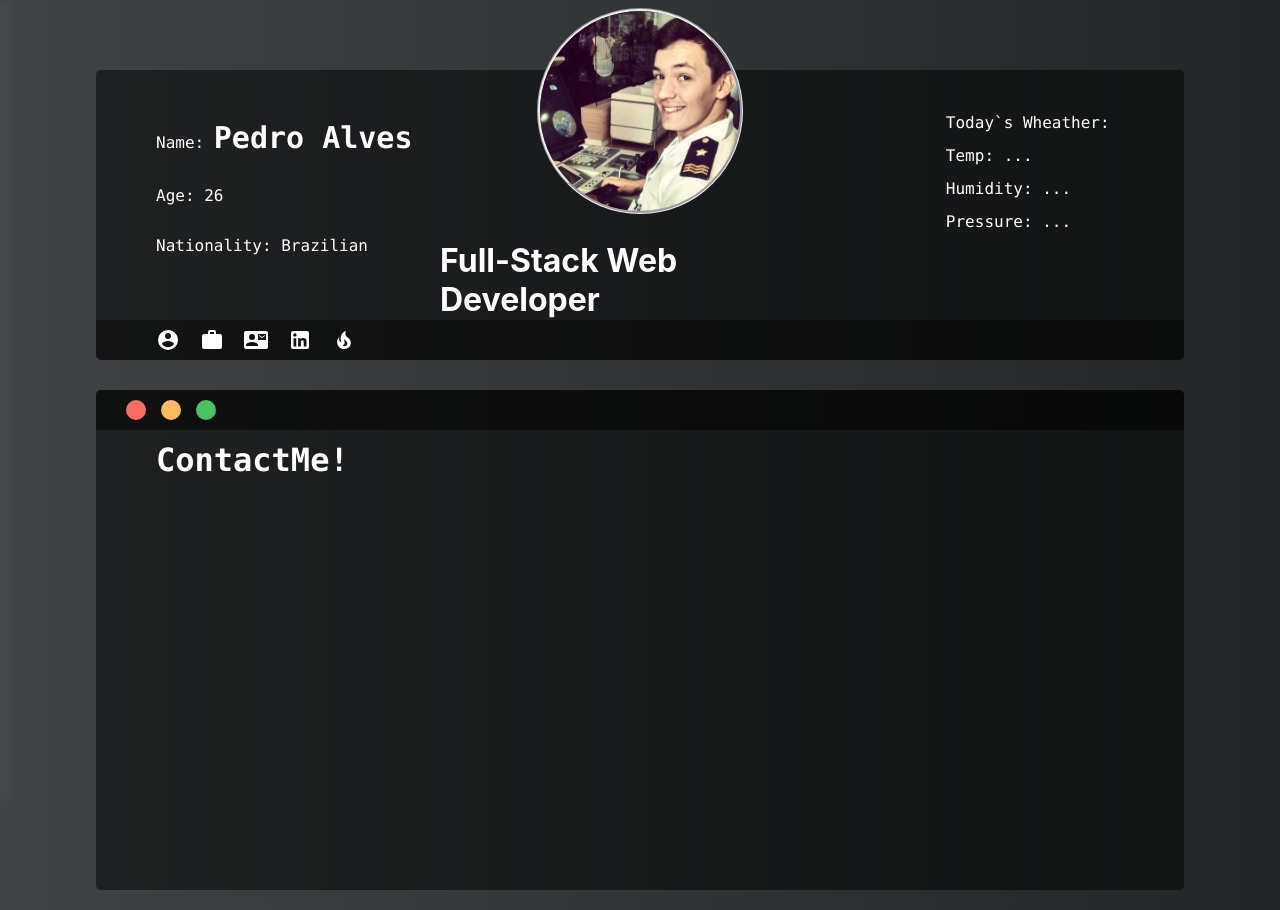
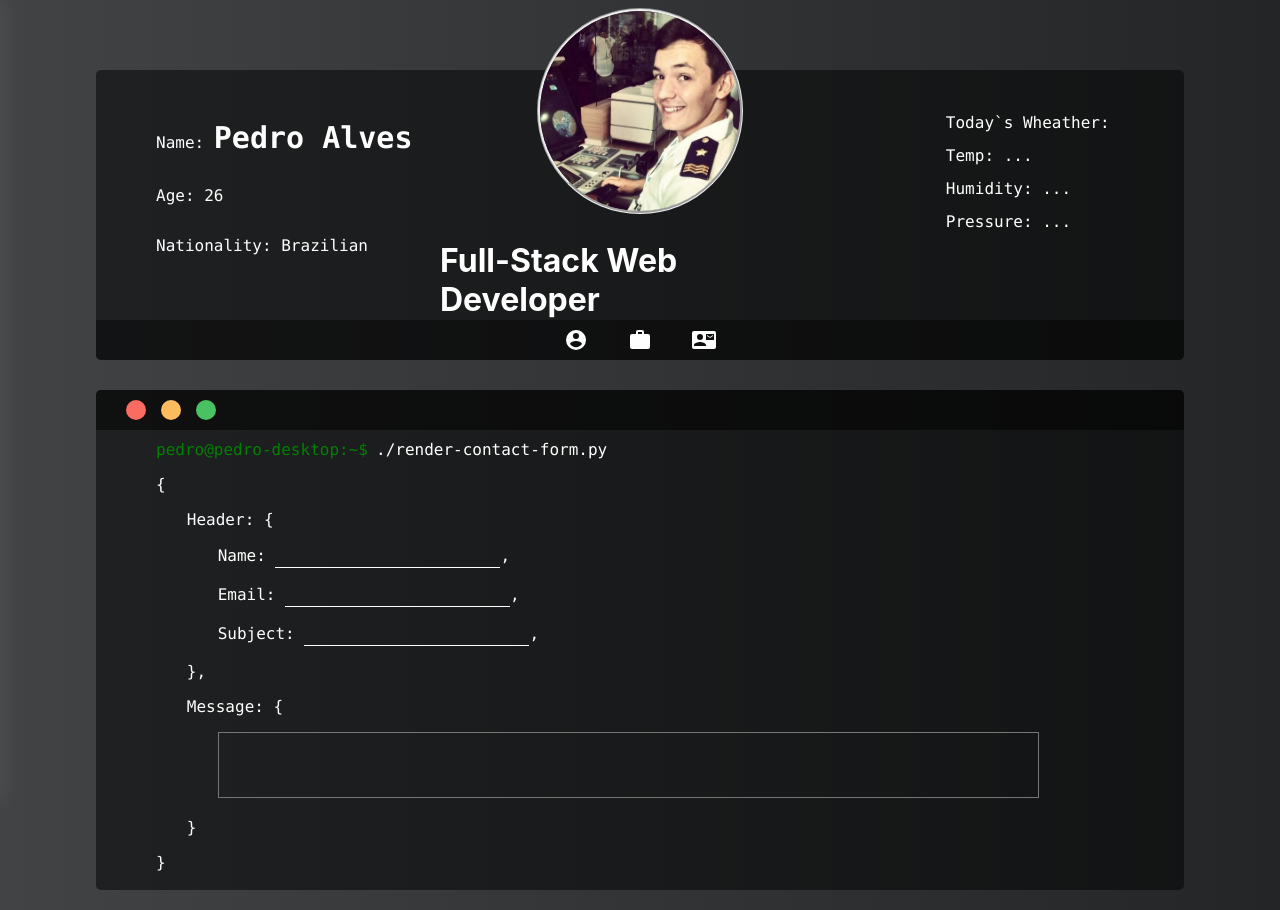
Before and after one commit to mzord/AlvesPortfolio, a React (Create React App) app: page /contact in a window 1280 px wide. Built offline with nearby package versions, Linux system fonts and the light colour scheme.

Commit message:
Changed the navbar and working on the Contact Me page. Still need to fix mobile version.

```diff
--- a/public/index.html
+++ b/public/index.html
@@ -20,7 +20,7 @@
       work correctly both with client-side routing and a non-root public URL.
       Learn how to configure a non-root public URL by running `npm run build`.
     -->
-    <title>React App</title>
+    <title>Pedro Alves</title>
   </head>
   <body>
     <noscript>You need to enable JavaScript to run this app.</noscript>
--- a/src/component/Body.scss
+++ b/src/component/Body.scss
@@ -147,7 +147,7 @@ div {
 }
 
 .suboject-close {
-  text-indent: 6%;
+  text-indent: 3%;
 }
 
 .close {
@@ -176,17 +176,6 @@ div {
   display: inline-block;
 }
 
-// .textContent ul {
-//   display: inline-block;
-//   overflow: hidden;
-//   letter-spacing: 2px;
-//   animation: typing 1s steps(30, end), blink .75s step-end infinite;
-//   white-space: nowrap;
-//   font-weight: 700;
-//   border-right: 4px solid white;
-//   box-sizing: border-box;
-// }
-
 
 
 @media only screen and (max-width: 1100px) {
--- a/src/component/ContactMe.js
+++ b/src/component/ContactMe.js
@@ -1,10 +1,60 @@
-import React from 'react'
+import React, {useState} from 'react'
+import Typist from 'react-typist'
 import './Body.scss'
+import './ContactMe.scss'
 
 const ContactMe = () => {
+
+    const [command, setCommand] = useState(false)
+    const [renderForm, setRenderForm] = useState(false)
+
+    const commandHandler = () => {
+        setCommand(true)
+    }
+
+    const formHandler = () => {
+        setCommand(false)
+        setRenderForm(true)
+    }
+
+    const form =
+        <Typist
+            stdTypingDelay={0}
+            avgTypingDelay={0}
+            cursor={{
+                show: false
+            }} >
+        <div>
+            <p className="open">{"{"}</p>
+            <form>
+            <p className="object">Header: {"{"}</p>
+            <p className="suboject">Name: <input type="text" />, </p>
+            <p className="suboject">Email: <input type="text" />, </p>
+            <p className="suboject">Subject: <input type="text" />, </p>
+            <p className="suboject-close">{"},"}</p>
+            <p className="object">Message: {"{"}</p>
+            <p className="suboject"><textarea rows={4} cols={100} placeholder="" /></p>
+            <p className="suboject-close">{"}"}</p>
+            <p className="close">{"}"}</p>
+            </form>
+        </div>
+        </Typist>
+
     return (
-        <div className="">
-            <h1>ContactMe!</h1>
+        <div className="textContent">
+            <div className="terminal-header">
+                pedro@pedro-desktop:~$
+            </div>
+            <div className="terminal-text">
+                <Typist cursor={{blink: true, element: '_', hideWhenDone:true}}
+                    onTypingDone={commandHandler}>./render-contact-form.py
+                </Typist>
+                {command ?
+                (<Typist onTypingDone={formHandler} startDelay={500} cursor={{show: false}} avgTypingDelay={300} stdTypingDelay={0} >
+                <p className="open">........</p>
+                </Typist>) : ("")}
+            </div>
+            {renderForm ? form : ("")}
         </div>
     )
 }
--- /dev/null
+++ b/src/component/ContactMe.scss
@@ -0,0 +1,21 @@
+textarea {
+    resize: none;
+    background: transparent;
+    color: white;
+}
+
+input {
+    background: transparent;
+    border: none;
+    border-bottom: 1px solid white;
+    color: white;
+    font-size: 17px;
+}
+
+input:focus{
+    outline: none;
+}
+
+span {
+
+}
--- a/src/component/SideMenu.js
+++ b/src/component/SideMenu.js
@@ -9,28 +9,31 @@ const SideMenu = (props) => {
 
     return (
     <div className="sideMenu">
-            <ul>
+            <ul id="menuLinks">
                 <li>
                     <Link to="/">
                         <SvgIcon>
-                            <path fill="#ffffff" d="M12,19.2C9.5,19.2 7.29,17.92 6,16C6.03,14 10,12.9 12,12.9C14,12.9 17.97,14 18,16C16.71,17.92 14.5,19.2 12,19.2M12,5A3,3 0 0,1 15,8A3,3 0 0,1 12,11A3,3 0 0,1 9,8A3,3 0 0,1 12,5M12,2A10,10 0 0,0 2,12A10,10 0 0,0 12,22A10,10 0 0,0 22,12C22,6.47 17.5,2 12,2Z" />
+                            <path d="M12,19.2C9.5,19.2 7.29,17.92 6,16C6.03,14 10,12.9 12,12.9C14,12.9 17.97,14 18,16C16.71,17.92 14.5,19.2 12,19.2M12,5A3,3 0 0,1 15,8A3,3 0 0,1 12,11A3,3 0 0,1 9,8A3,3 0 0,1 12,5M12,2A10,10 0 0,0 2,12A10,10 0 0,0 12,22A10,10 0 0,0 22,12C22,6.47 17.5,2 12,2Z" />
                         </SvgIcon>
                     </Link>
                 </li>
                 <li>
                     <Link to="/projects">
                         <SvgIcon>
-                            <path fill="#ffffff" d="M10,2H14A2,2 0 0,1 16,4V6H20A2,2 0 0,1 22,8V19A2,2 0 0,1 20,21H4C2.89,21 2,20.1 2,19V8C2,6.89 2.89,6 4,6H8V4C8,2.89 8.89,2 10,2M14,6V4H10V6H14Z" />
+                            <path d="M10,2H14A2,2 0 0,1 16,4V6H20A2,2 0 0,1 22,8V19A2,2 0 0,1 20,21H4C2.89,21 2,20.1 2,19V8C2,6.89 2.89,6 4,6H8V4C8,2.89 8.89,2 10,2M14,6V4H10V6H14Z" />
                         </SvgIcon>
                     </Link>
                 </li>
                 <li>
                     <Link to ="/contact">
                         <SvgIcon>
-                            <path fill="#ffffff" d="M21,8V7L18,9L15,7V8L18,10M22,3H2A2,2 0 0,0 0,5V19A2,2 0 0,0 2,21H22A2,2 0 0,0 24,19V5A2,2 0 0,0 22,3M8,6A3,3 0 0,1 11,9A3,3 0 0,1 8,12A3,3 0 0,1 5,9A3,3 0 0,1 8,6M14,18H2V17C2,15 6,13.9 8,13.9C10,13.9 14,15 14,17M22,12H14V6H22" />
+                            <path d="M21,8V7L18,9L15,7V8L18,10M22,3H2A2,2 0 0,0 0,5V19A2,2 0 0,0 2,21H22A2,2 0 0,0 24,19V5A2,2 0 0,0 22,3M8,6A3,3 0 0,1 11,9A3,3 0 0,1 8,12A3,3 0 0,1 5,9A3,3 0 0,1 8,6M14,18H2V17C2,15 6,13.9 8,13.9C10,13.9 14,15 14,17M22,12H14V6H22" />
                         </SvgIcon>
                     </Link>
                 </li>
+            </ul>
+
+            {/* <ul id="socialLinks">
                 <li>
                     <SvgIcon>
                         <path fill="#ffffff" d="M19,3A2,2 0 0,1 21,5V19A2,2 0 0,1 19,21H5A2,2 0 0,1 3,19V5A2,2 0 0,1 5,3H19M18.5,18.5V13.2A3.26,3.26 0 0,0 15.24,9.94C14.39,9.94 13.4,10.46 12.92,11.24V10.13H10.13V18.5H12.92V13.57C12.92,12.8 13.54,12.17 14.31,12.17A1.4,1.4 0 0,1 15.71,13.57V18.5H18.5M6.88,8.56A1.68,1.68 0 0,0 8.56,6.88C8.56,5.95 7.81,5.19 6.88,5.19A1.69,1.69 0 0,0 5.19,6.88C5.19,7.81 5.95,8.56 6.88,8.56M8.27,18.5V10.13H5.5V18.5H8.27Z" />
@@ -41,7 +44,7 @@ const SideMenu = (props) => {
                     <path fill="#ffffff" d="M17.55,11.2C17.32,10.9 17.05,10.64 16.79,10.38C16.14,9.78 15.39,9.35 14.76,8.72C13.3,7.26 13,4.85 13.91,3C13,3.23 12.16,3.75 11.46,4.32C8.92,6.4 7.92,10.07 9.12,13.22C9.16,13.32 9.2,13.42 9.2,13.55C9.2,13.77 9.05,13.97 8.85,14.05C8.63,14.15 8.39,14.09 8.21,13.93C8.15,13.88 8.11,13.83 8.06,13.76C6.96,12.33 6.78,10.28 7.53,8.64C5.89,10 5,12.3 5.14,14.47C5.18,14.97 5.24,15.47 5.41,15.97C5.55,16.57 5.81,17.17 6.13,17.7C7.17,19.43 9,20.67 10.97,20.92C13.07,21.19 15.32,20.8 16.93,19.32C18.73,17.66 19.38,15 18.43,12.72L18.3,12.46C18.1,12 17.83,11.59 17.5,11.21L17.55,11.2M14.45,17.5C14.17,17.74 13.72,18 13.37,18.1C12.27,18.5 11.17,17.94 10.5,17.28C11.69,17 12.39,16.12 12.59,15.23C12.76,14.43 12.45,13.77 12.32,13C12.2,12.26 12.22,11.63 12.5,10.94C12.67,11.32 12.87,11.7 13.1,12C13.86,13 15.05,13.44 15.3,14.8C15.34,14.94 15.36,15.08 15.36,15.23C15.39,16.05 15.04,16.95 14.44,17.5H14.45Z" />
                     </SvgIcon>
                 </li>
-            </ul>
+            </ul> */}
     </div>
     )
 }
--- a/src/component/SideMenu.scss
+++ b/src/component/SideMenu.scss
@@ -8,7 +8,7 @@ div {
 .sideMenu {
     display: flex;
     flex-direction: row;
-    justify-content: flex-start;
+    justify-content: center;
     background: rgba(0, 0, 0, 0.7);
     height: 40px;
     width: 100%;
@@ -18,21 +18,40 @@ div {
 }
 
 
-.sideMenu ul {
+#menuLinks {
     list-style: none;
     display: flex;
     flex-direction: row;
     justify-content: center;
     margin-top: 0;
     color: white;
+    width: 100%;
     // transform: translateX(-50px)
 }
 
-.sideMenu li {
+#menuLinks li {
+    margin-right: 40px;
+    cursor: pointer;
+}
+
+.MuiSvgIcon-root:hover {
+    fill: #FFBA69;
+}
+
+#socialLinks {
+    width: 100%;
+    height: 20px;
+    display: flex;
+    flex-direction: row;
+    justify-content: center;
+    align-content: flex-start;
+    list-style: none;
+}
+
+#socialLinks li {
     margin-right: 20px;
     cursor: pointer;
 }
-
 
 @media only screen and (max-width: 1100px) {
     .sideMenu {
```
Also changed, not shown: src/component/Loader.js (added, +9 -0 lines).
